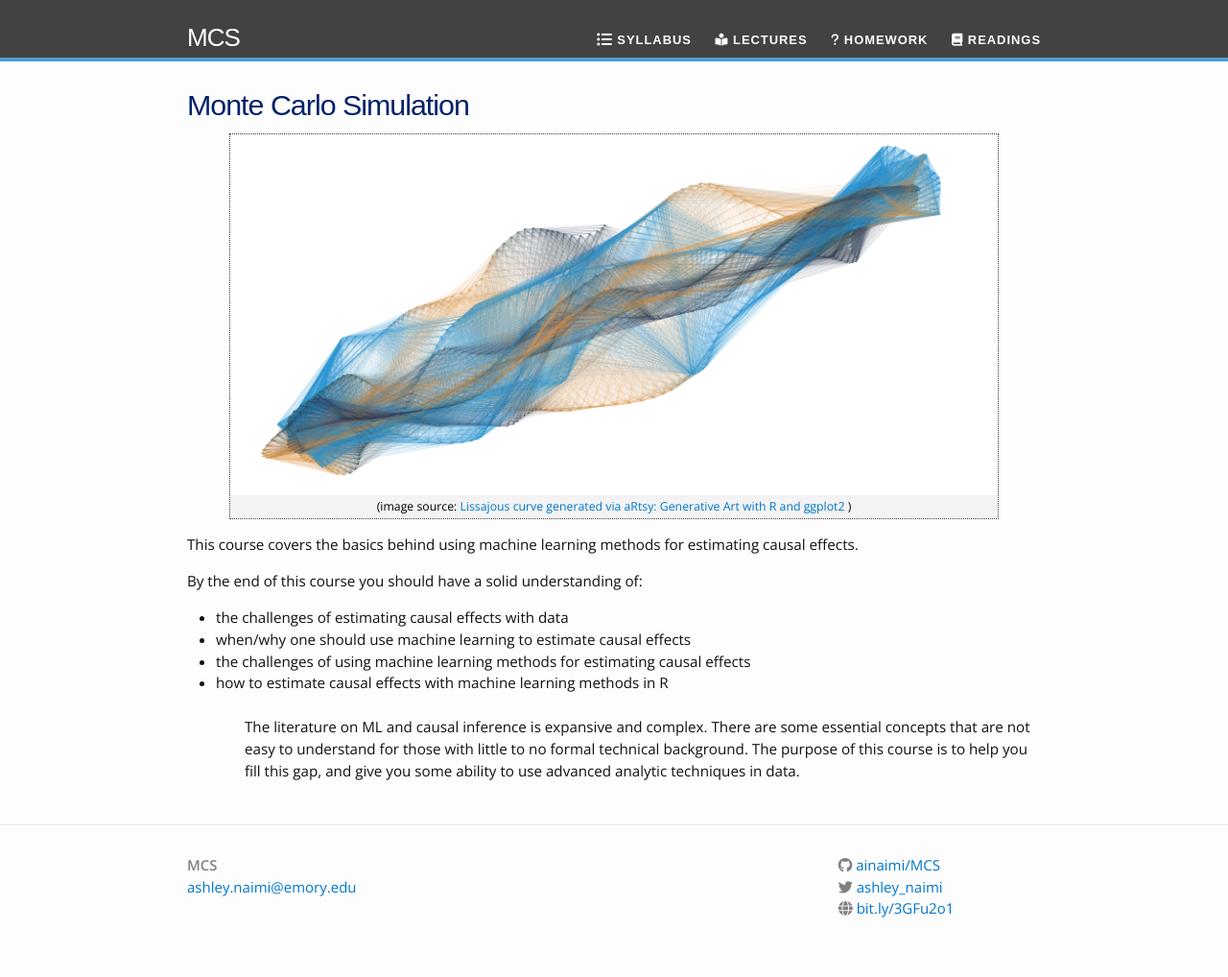
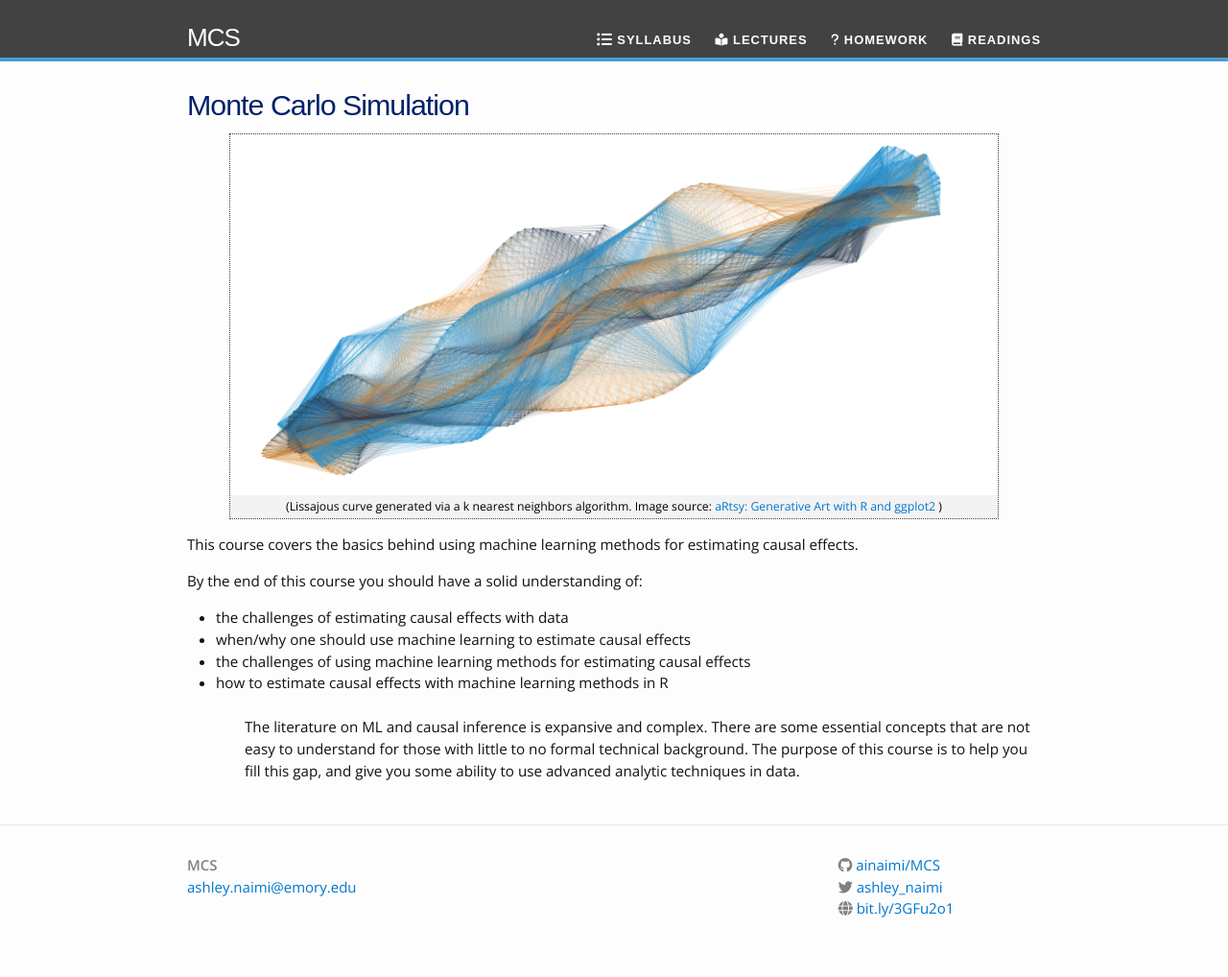
Before and after one commit to ainaimi/IMCS, a Jekyll site: the page built from index.html, in a window 1280 px wide. Shown: the whole page at 96% size. Built offline with Jekyll 4.4.1, drawn with Linux system fonts in a browser that asks for light colours; nearby versions of some CDN libraries.

Commit message:
added a lengthier caption to the image.

```diff
--- a/index.html
+++ b/index.html
@@ -8,7 +8,7 @@ layout: default
 
 <h1>{{ site.subtitle }}</h1>
 
-{% include image.html url="/_images/lissajous.png" caption="(image source: <a href='https://cran.r-project.org/web/packages/aRtsy/readme/README.html#lissajous-curves'>Lissajous curve generated via aRtsy: Generative Art with R and ggplot2</a> )" width=800 align="center" %}
+{% include image.html url="/_images/lissajous.png" caption="(Lissajous curve generated via a k nearest neighbors algorithm. Image source: <a href='https://cran.r-project.org/web/packages/aRtsy/readme/README.html#lissajous-curves'>aRtsy: Generative Art with R and ggplot2</a> )" width=800 align="center" %}
 
 {{ site.description }}
 
```
